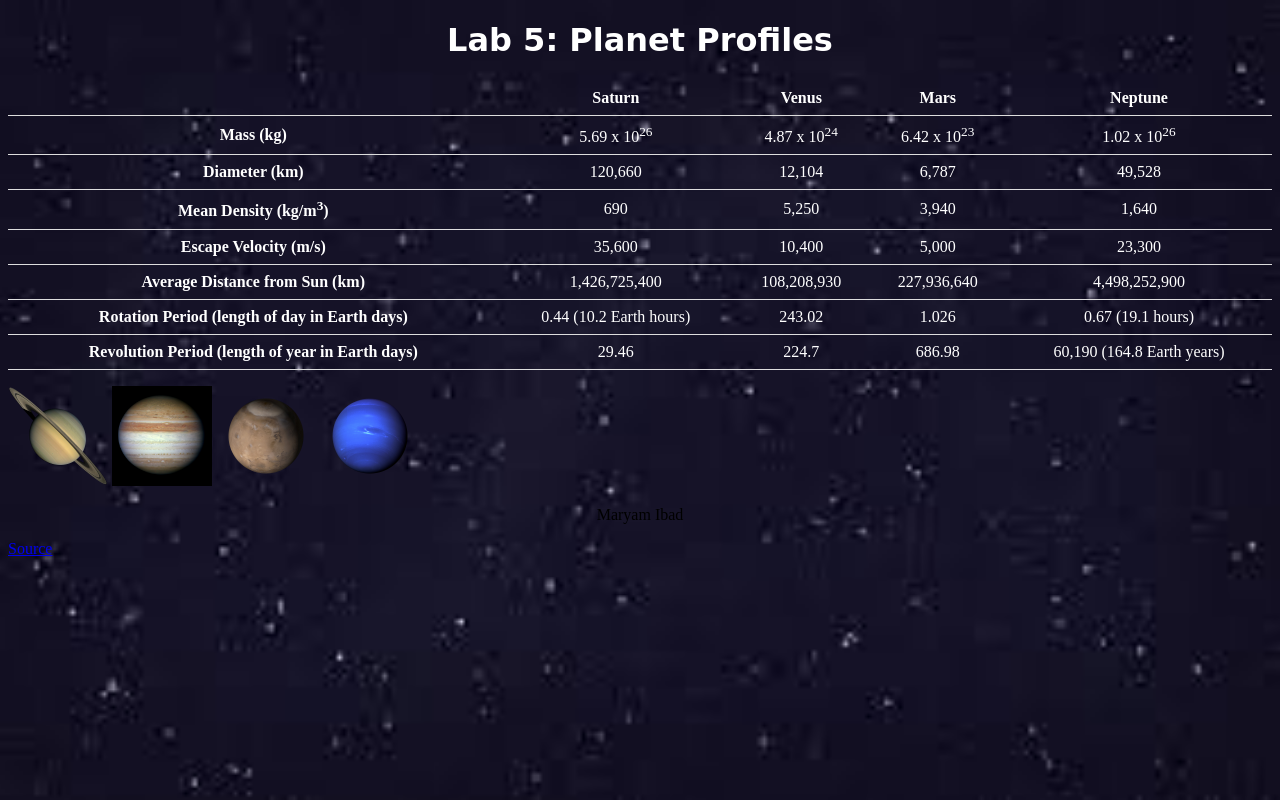
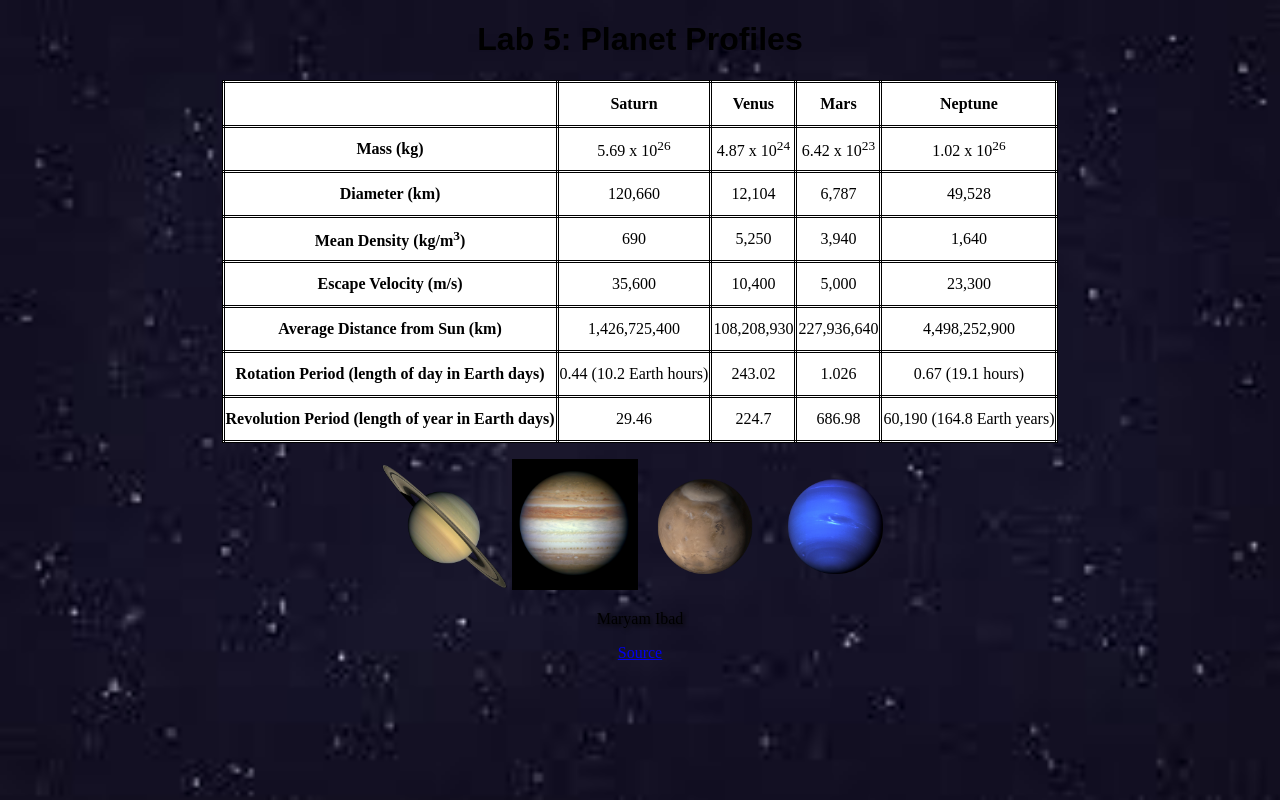
Before and after one commit to MaryamIbad/361-Lab5, a plain HTML site: page index.html in a window 1280 px wide. Drawn offline with Linux system fonts and the light colour scheme.

Commit message:
adding new file

```diff
--- a/style.css
+++ b/style.css
@@ -1,34 +1,41 @@
-body {
+body{
 background-image:url(img/back.jpg);
-background-position: bottom;
-background-repeat: no-repeat;
 background-attachment: fixed;
 background-size: cover;
 }
 
+body{
+  text-align: center;
+}
+h1{
+  font-style:normal;
+  font-family:fantasy;
+  color:inherit;
+  text-align: center;
+}
 table {
-border-collapse: collapse;
-width: 100%;
+  background-color: white;
+  border-collapse: collapse;
+  margin-left: auto;
+  margin-right: auto;
 }
 
-th, td {
-padding: 8px;
-text-align: left;
-border-bottom: 1px solid #ddd;
-color: white;
-text-align: center;
+table, th, td{
+  border: 3px double black;
+  height: 40px;
+  text-align:center;
 }
 
-h1, h2, h3 {
-  font-style: normal;
-  font-family: "Apple Chancery", cursive;
-  color: white;
-  text-align: center;
+img {
+  height: 10%;
+  width: 10%;
 }
-img {
-  height: 100px;
-  width: 100px;
+
+img:hover {
+    -webkit-transform: scaleX(-1);
+    transform: scaleX(-1);
 }
-footer {
-  text-align: center;
+
+footer{
+   text-shadow: 2px 2px 4px #000000;
 }
```
